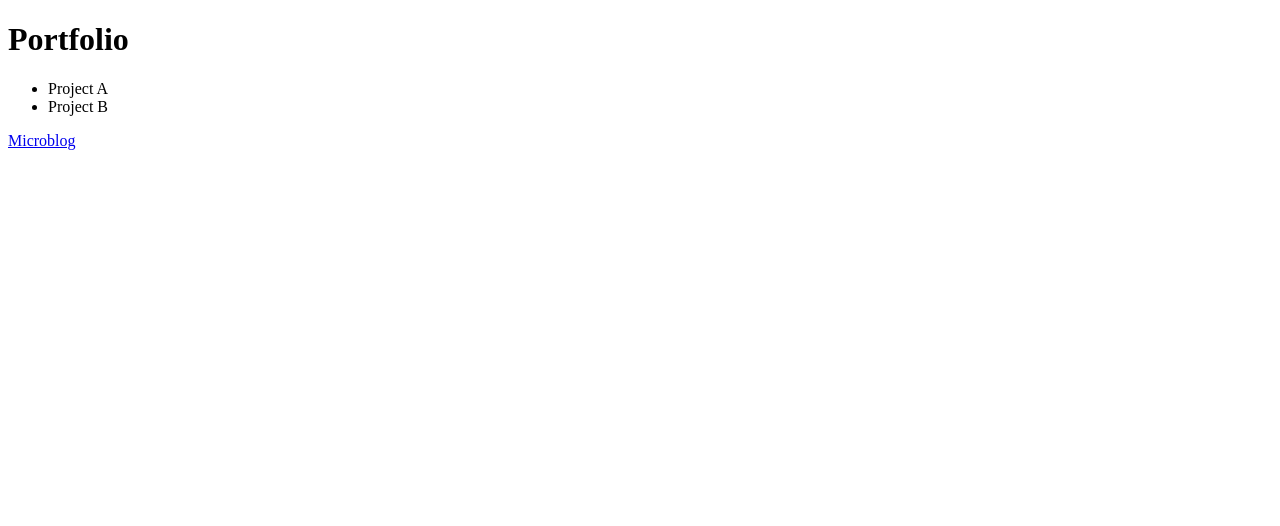
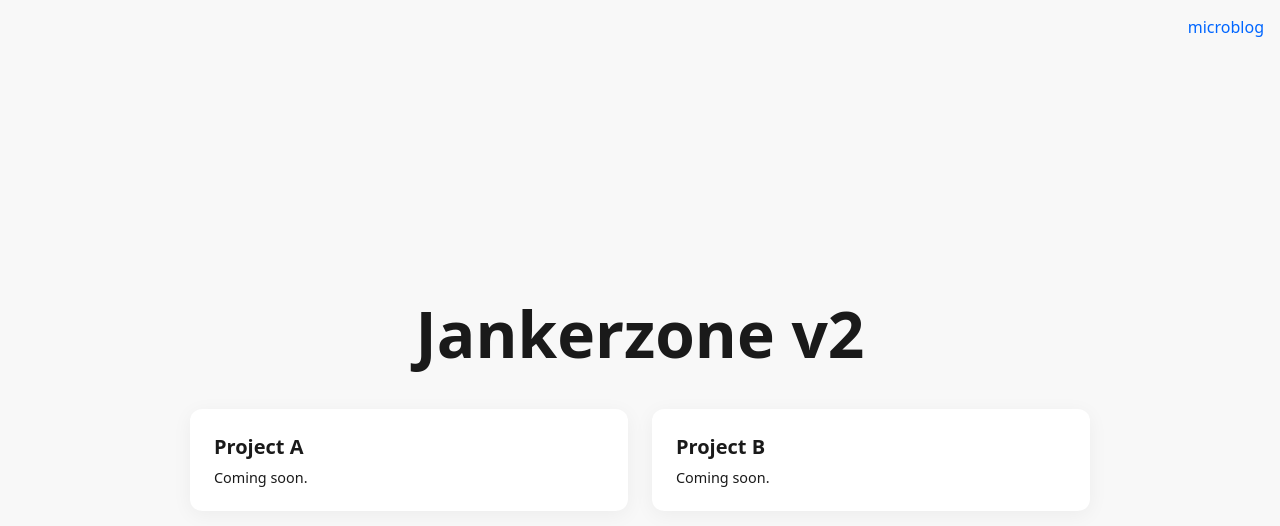
Before and after one commit to jankerzone/jankerzone.v.2, a website: page public/index.html in a window 1280 px wide. Drawn offline with Linux system fonts and the light colour scheme.

Commit message:
style: modernize portfolio layout

```diff
--- a/public/index.html
+++ b/public/index.html
@@ -2,14 +2,79 @@
 <html lang="en">
 <head>
   <meta charset="UTF-8">
-  <title>Portfolio</title>
+  <meta name="viewport" content="width=device-width, initial-scale=1.0">
+  <title>jankerzone v2</title>
+  <style>
+    :root {
+      --bg: #f8f8f8;
+      --text: #1a1a1a;
+      --accent: #0066ff;
+    }
+    * { box-sizing: border-box; }
+    body {
+      margin: 0;
+      font-family: system-ui, sans-serif;
+      background: var(--bg);
+      color: var(--text);
+      display: flex;
+      flex-direction: column;
+      align-items: center;
+      justify-content: center;
+      min-height: 100vh;
+      padding: 2rem 1rem;
+      gap: 2rem;
+    }
+    nav {
+      position: absolute;
+      top: 1rem;
+      right: 1rem;
+    }
+    nav a {
+      color: var(--accent);
+      text-decoration: none;
+      font-weight: 500;
+    }
+    h1 {
+      font-size: clamp(2.5rem, 5vw, 4rem);
+      margin: 0;
+    }
+    .projects {
+      display: grid;
+      gap: 1.5rem;
+      grid-template-columns: repeat(auto-fit, minmax(220px, 1fr));
+      width: 100%;
+      max-width: 900px;
+    }
+    .card {
+      background: #fff;
+      padding: 1.5rem;
+      border-radius: 12px;
+      box-shadow: 0 4px 20px rgba(0,0,0,0.05);
+    }
+    .card h2 {
+      margin: 0 0 0.5rem 0;
+      font-size: 1.25rem;
+    }
+    .card p {
+      margin: 0;
+      font-size: 0.9rem;
+    }
+  </style>
 </head>
 <body>
-  <h1>Portfolio</h1>
-  <ul>
-    <li>Project A</li>
-    <li>Project B</li>
-  </ul>
-  <a href="/blog.html">Microblog</a>
+  <nav>
+    <a href="/blog.html">microblog</a>
+  </nav>
+  <h1>Jankerzone v2</h1>
+  <section class="projects">
+    <div class="card">
+      <h2>Project A</h2>
+      <p>Coming soon.</p>
+    </div>
+    <div class="card">
+      <h2>Project B</h2>
+      <p>Coming soon.</p>
+    </div>
+  </section>
 </body>
 </html>
```
